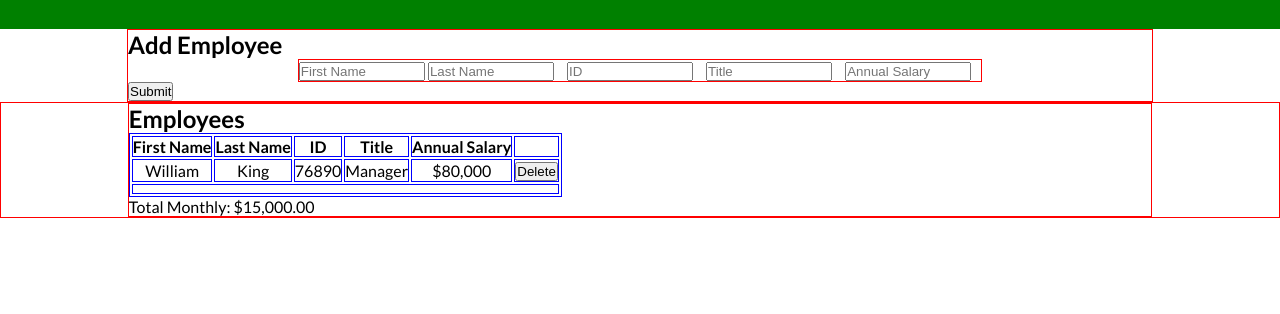
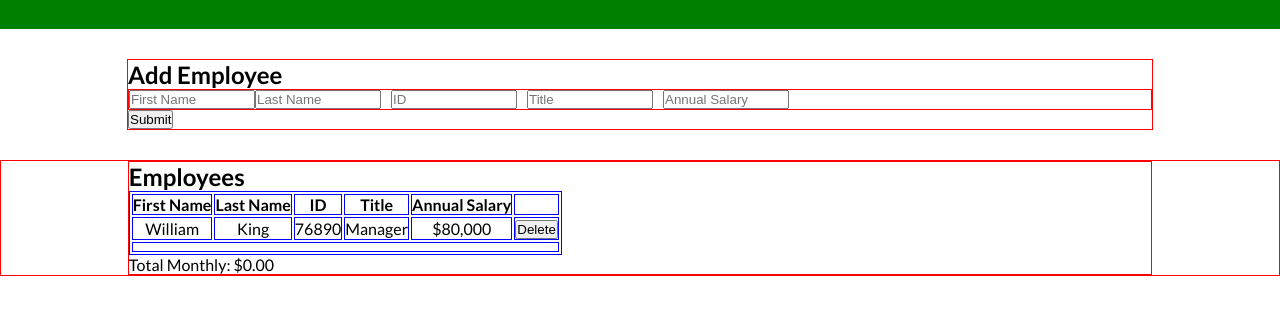
Before and after one commit to Alcamara/weekend-jquery-salary-calculator, a plain HTML site: page index.html in a window 1280 px wide. Shown: the part 76-390 px from the top of the page. Drawn offline with Linux system fonts and the light colour scheme.

Commit message:
did a little more styling

```diff
--- a/index.html
+++ b/index.html
@@ -25,14 +25,12 @@
             <div class="row">
                 <h2>Add Employee</h2>
             </div>
-            <div class="row">
-                <div class="employee-data">
+            <div class="employee_entry-fields row">
                     <input type="text" id="employee-first-name" placeholder="First Name">
                     <input type="text" id="employee-last-name" placeholder="Last Name">
                     <input type="text" id="employee-id" placeholder="ID">
                     <input type="text" id="employee-title" placeholder="Title">
                     <input type="text" id="employee-salary" placeholder="Annual Salary">
-                </div>
             </div>
             <!-- submit button -->
             <div class="row">
@@ -73,7 +71,7 @@
             </table>
 
             <div class="total-monthly-row">
-                <p>Total Monthly: <span id="monthly-total" >$15,000.00</span> </p>
+                <p>Total Monthly: <span id="monthly-total" >$0.00</span> </p>
             </div>
         </div>
 
--- a/style.css
+++ b/style.css
@@ -45,9 +45,15 @@ header{
 employee-data section
 =======================*/
 
-.employee-data{
+.employee_entry{
+    margin: 30px 0;
+
+}
+
+.employee-data, .employee_entry-fields{
     margin: 0 auto;
     border: 1px solid red;
+
 }
 
 
```
